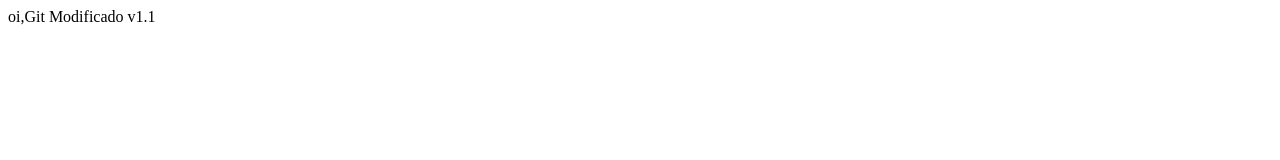
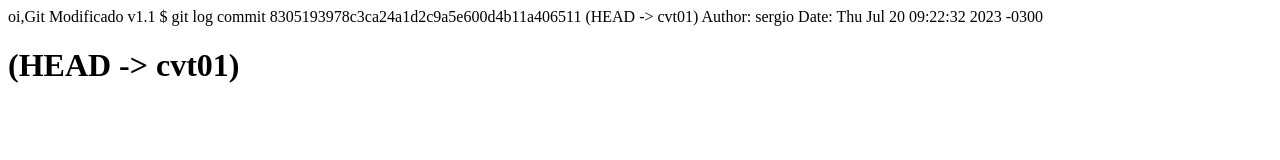
Before and after one commit to gitCVT/aula01, a plain HTML site: page index.html in a window 1280 px wide. Drawn offline with Linux system fonts and the light colour scheme.

Commit message:
Git BRANCH cvt01

```diff
--- a/index.html
+++ b/index.html
@@ -5,5 +5,10 @@
 </head>
 <body>
 oi,Git Modificado v1.1
+$ git log
+commit 8305193978c3ca24a1d2c9a5e600d4b11a406511 (HEAD -> cvt01)
+Author: sergio <sergio@gmail.com>
+Date:   Thu Jul 20 09:22:32 2023 -0300
+<h1>(HEAD -> cvt01)</h1>
 </body>
 </html>
```
